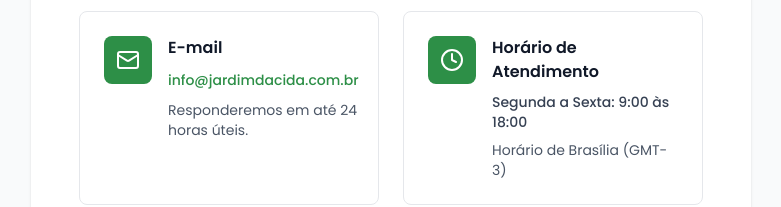
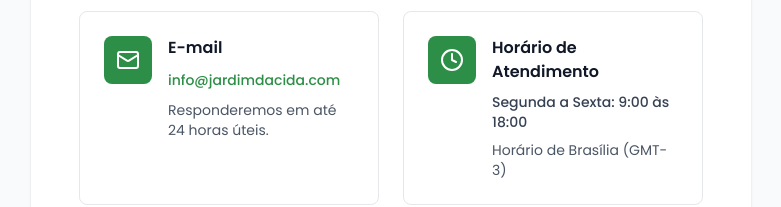
Before and after one commit to anorgrop-web/v0-desert-rose-kit, a Next.js app: page /contato in a window 1280 px wide. Shown: the part 307-514 px from the top of the page, without its empty margins (249-1030 px from the left). Built offline with nearby package versions, Linux system fonts and the light colour scheme.

Commit message:
feat: update contact page layout and details
Co-authored-by: null <245935103+anorgrop-web@users.noreply.github.com>

```diff
--- a/app/contato/page.tsx
+++ b/app/contato/page.tsx
@@ -47,7 +47,7 @@ export default function ContatoPage() {
                       href="mailto:info@jardimdacida.com.br"
                       className="text-[#2d8f47] hover:underline text-sm font-medium"
                     >
-                      info@jardimdacida.com.br
+                      info@jardimdacida.com
                     </a>
                     <p className="text-gray-600 text-sm mt-2">
                       Responderemos em até 24 horas úteis.
```
